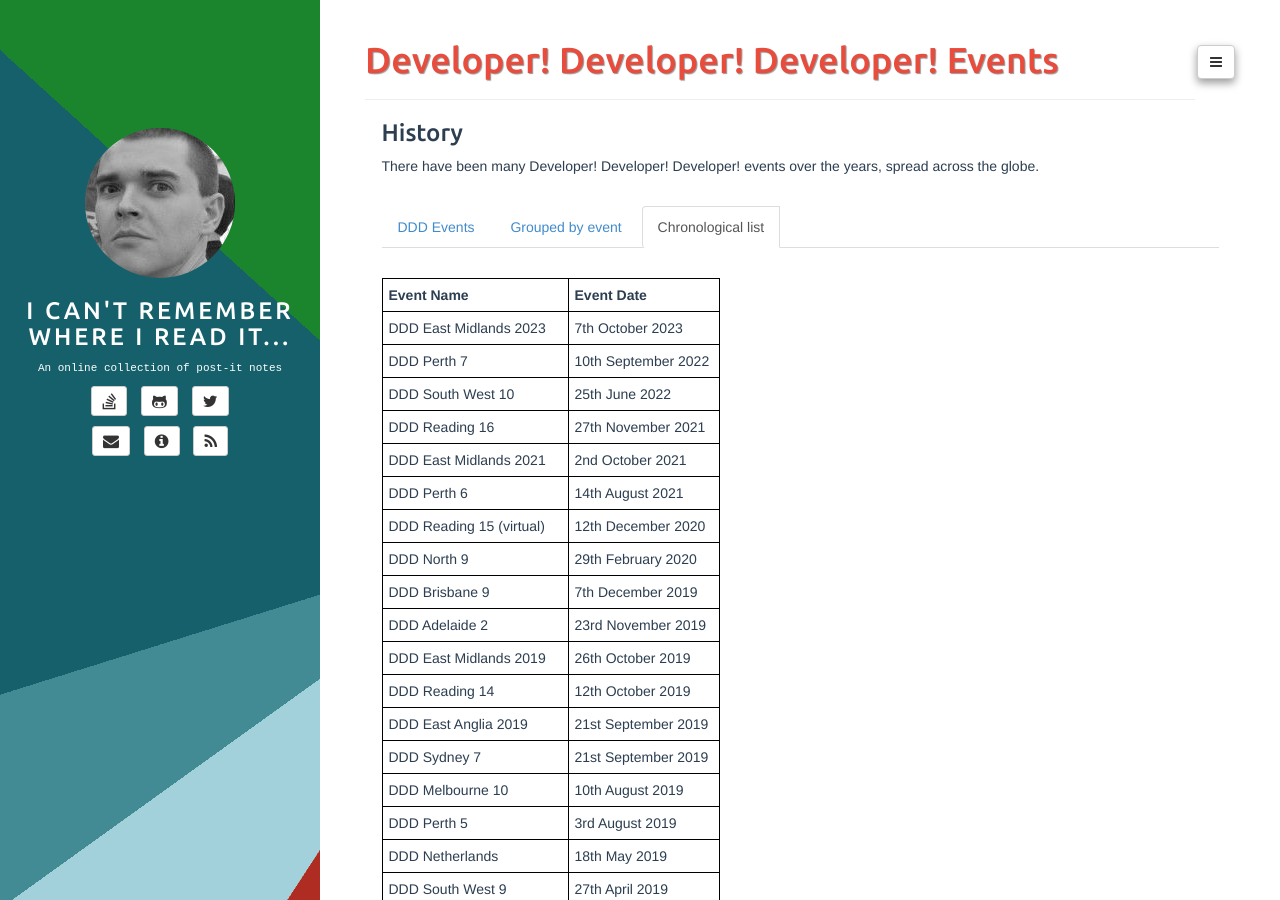
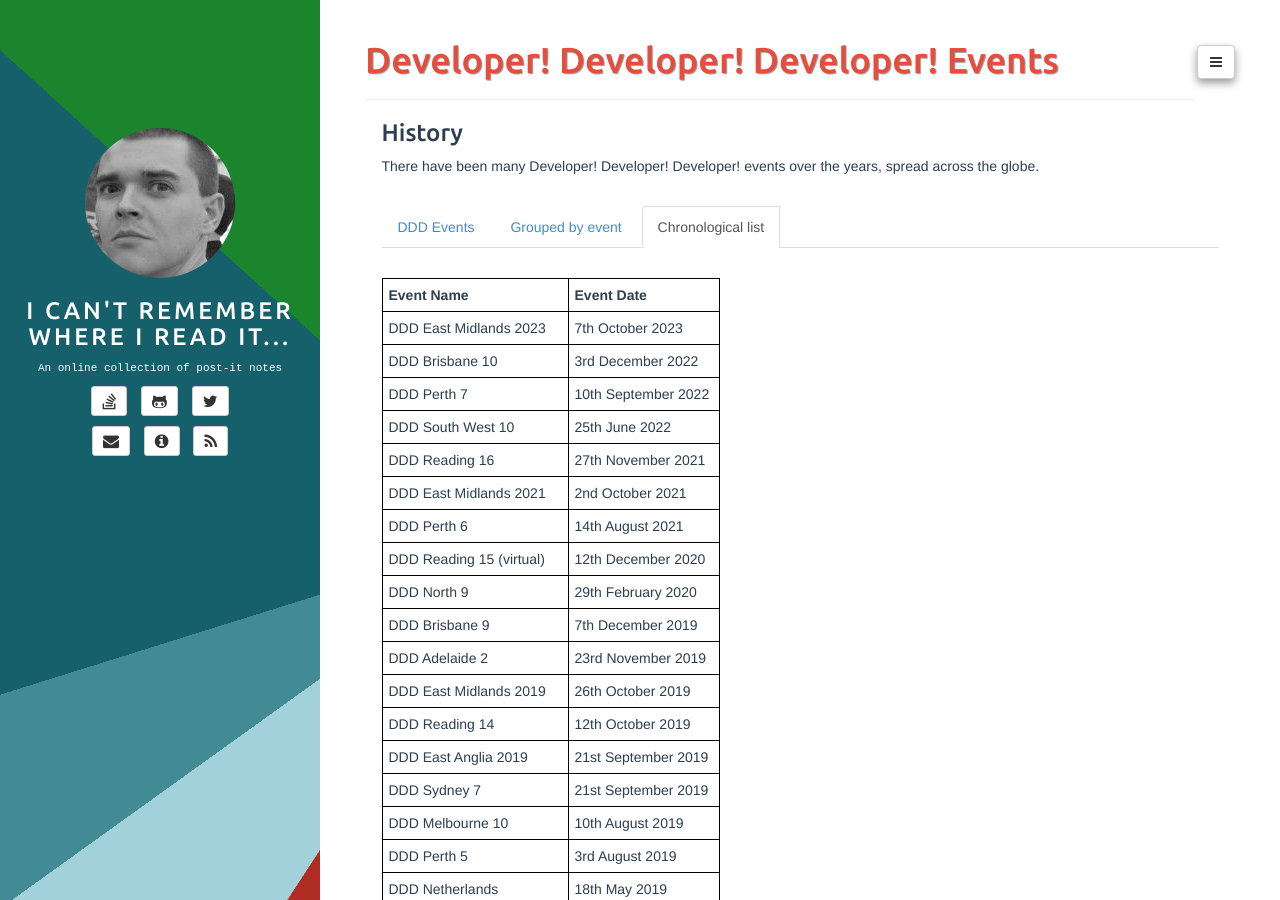
Before and after one commit to adrianbanks/adrianbanks.github.io, a Jekyll site: the page built from ddd-list.md, in a window 1280 px wide and 900 px high. Built offline with Jekyll 4.4.1, drawn with Linux system fonts in a browser that asks for light colours.

Commit message:
Add DDD Brisbane 10

```diff
--- a/ddd-list.md
+++ b/ddd-list.md
@@ -16,6 +16,7 @@ There have been many Developer! Developer! Developer! events over the years, spr
 | **Event Name**             | **Event Date**      |
 | -------------------------- | ------------------- |
 |  DDD East Midlands 2023    | 7th October 2023    |
+|  DDD Brisbane 10           | 3rd December 2022   |
 |  DDD Perth 7               | 10th September 2022 |
 |  DDD South West 10         | 25th June 2022      |
 |  DDD Reading 16            | 27th November 2021  |
```
Also changed, not shown: ddd-grouped.md (+1 -0 lines).
